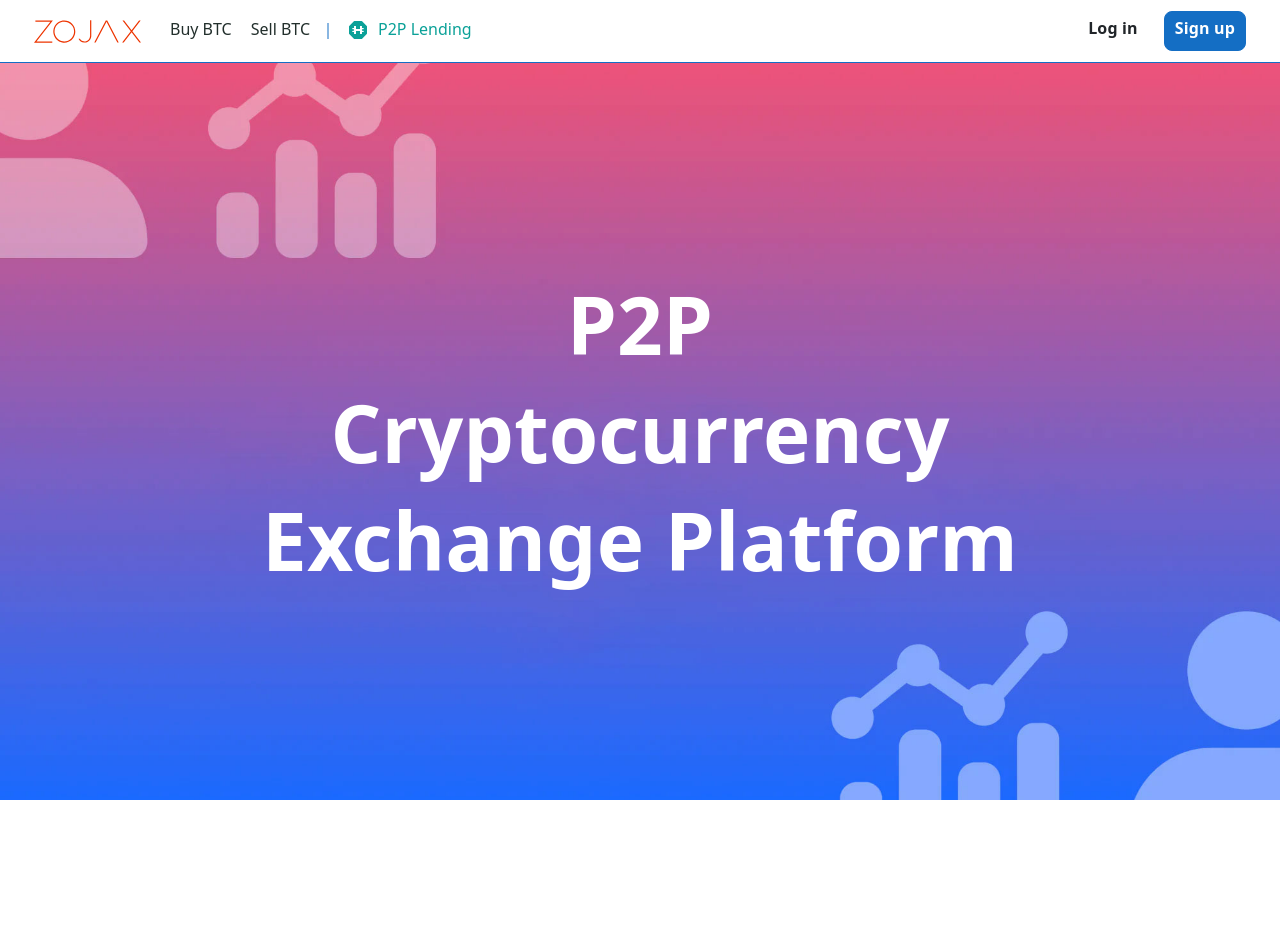
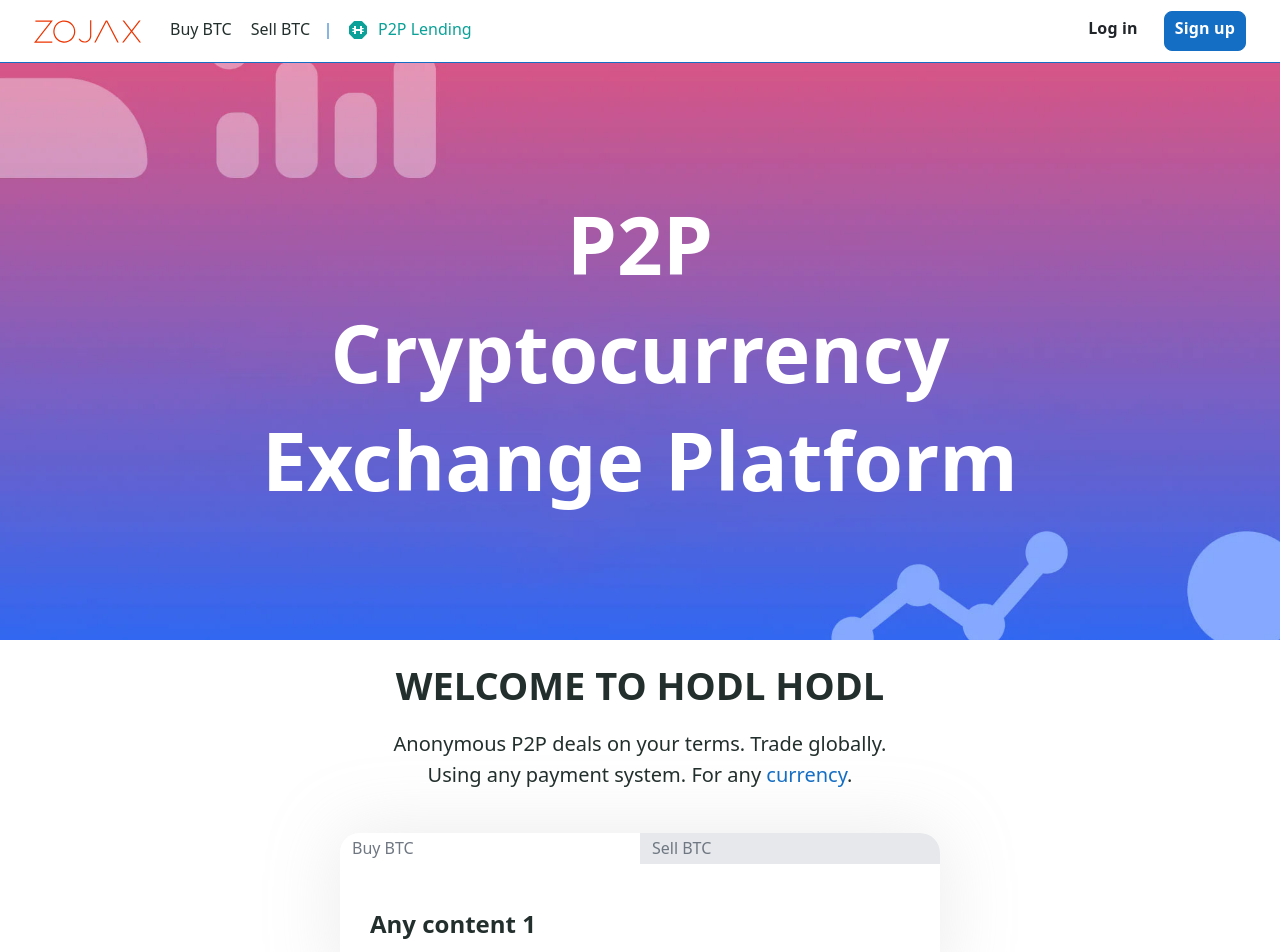
Before and after one commit to alex-tiutiunyk/HODL.zojax.com, a React (Vite) app: page / in a window 1280 px wide. Shown: the top 952 px of the page. Before the commit the page ends 800 px from the top, so only its background shows below. Built offline with nearby package versions, Linux system fonts and the light colour scheme.

Commit message:
Start to work at Filter

```diff
--- a/package.json
+++ b/package.json
@@ -14,6 +14,7 @@
   "dependencies": {
     "react": "^18.3.1",
     "react-dom": "^18.3.1",
+    "react-tabs": "^6.1.0",
     "sass": "^1.83.1"
   },
   "devDependencies": {
--- a/src/App.jsx
+++ b/src/App.jsx
@@ -1,5 +1,6 @@
 import Header from './components/Header/Header';
 import Visual from './components/Visual/Visual';
+import WelcomeSection from './components/WelcomeSection/WelcomeSection';
 
 function App() {
   return (
@@ -7,6 +8,13 @@ function App() {
       <div id='wrapper'>
         <Header />
         <Visual />
+        <WelcomeSection />
+        <br />
+        <br />
+        <br />
+        <br />
+        <br />
+        <br />
       </div>
     </>
   );
--- /dev/null
+++ b/src/components/CurrencyFilter/CurrencyFilter.jsx
@@ -0,0 +1,26 @@
+// import { Tab, Tabs, TabList, TabPanel } from 'react-tabs';
+import { Tab, TabList, TabPanel, Tabs } from 'react-tabs';
+import 'react-tabs/style/react-tabs.css';
+import './CurrencyFilter.scss';
+
+const CurrencyFilter = () => {
+  return (
+    <div className='filter-block'>
+      <Tabs>
+        <TabList>
+          <Tab>Buy BTC</Tab>
+          <Tab>Sell BTC</Tab>
+        </TabList>
+
+        <TabPanel>
+          <h2>Any content 1</h2>
+        </TabPanel>
+        <TabPanel>
+          <h2>Any content 2</h2>
+        </TabPanel>
+      </Tabs>
+    </div>
+  );
+};
+
+export default CurrencyFilter;
--- /dev/null
+++ b/src/components/CurrencyFilter/CurrencyFilter.scss
@@ -0,0 +1,40 @@
+.filter-block {
+  background: #fff;
+  box-shadow: 0 0 70px 4px hsla(0, 0%, 72%, 0.25);
+  border-radius: 20px;
+}
+
+.react-tabs__tab-list {
+  margin: 0;
+  border: none;
+}
+
+.react-tabs__tab {
+  width: 50%;
+  border: none;
+  color: #6f7782;
+  transition: all 0.275s;
+  background-color: #e6e8eb;
+  bottom: 0;
+
+  &:after {
+    display: none;
+  }
+}
+
+.react-tabs__tab--selected {
+  background: #fff;
+  border-radius: 0;
+}
+
+.react-tabs__tab:first-child {
+  border-radius: 20px 0 0 0;
+}
+
+.react-tabs__tab:last-child {
+  border-radius: 0 20px 0 0;
+}
+
+.react-tabs__tab-panel {
+  padding: 30px;
+}
--- a/src/components/Header/Header.jsx
+++ b/src/components/Header/Header.jsx
@@ -1,5 +1,5 @@
 import React from 'react';
-import './header.scss';
+import './Header.scss';
 
 const Header = () => {
   const [isMenu, setIsMenu] = React.useState(false);
--- a/src/components/Header/header.scss
+++ b/src/components/Header/header.scss
@@ -16,7 +16,7 @@
 
 .header__container {
   max-width: 1440px;
-  padding: 5px 1.25rem;
+  padding: 5px 20px;
   height: 62px;
   display: flex;
   justify-content: space-between;
--- a/src/components/Visual/Visual.jsx
+++ b/src/components/Visual/Visual.jsx
@@ -1,4 +1,4 @@
-import './visual.scss';
+import './Visual.scss';
 
 const Visual = () => {
   return (
--- a/src/components/Visual/visual.scss
+++ b/src/components/Visual/visual.scss
@@ -1,5 +1,5 @@
 .visual-box {
-  height: calc(100vh - 63px);
+  height: calc(80vh - 63px);
   overflow: hidden;
   position: relative;
   background: url('/images/visual.jpg') no-repeat 50% 50%;
@@ -9,11 +9,12 @@
   justify-content: center;
 
   @media (min-width: 768px) {
-    height: calc(100vh - 55px);
+    height: calc(80vh - 55px);
   }
 
   @media (min-width: 1280px) {
-    height: calc(100vh - 63px);
+    height: calc(80vh - 63px);
+    min-height: 450px;
   }
 
   img {
--- /dev/null
+++ b/src/components/WelcomeSection/WelcomeSection.jsx
@@ -0,0 +1,21 @@
+import CurrencyFilter from '../CurrencyFilter/CurrencyFilter';
+import './WelcomeSection.scss';
+
+const WelcomeSection = () => {
+  return (
+    <section className='welcome-section'>
+      <div className='welcome-section__container'>
+        <header className='welcome-section__head'>
+          <h1 className='welcome-section_title'>Welcome to Hodl Hodl</h1>
+          <p>Anonymous P2P deals on your terms. Trade globally.</p>
+          <p>
+            Using any payment system. For any <a href='#'>currency</a>.
+          </p>
+        </header>
+        <CurrencyFilter />
+      </div>
+    </section>
+  );
+};
+
+export default WelcomeSection;
--- /dev/null
+++ b/src/components/WelcomeSection/WelcomeSection.scss
@@ -0,0 +1,29 @@
+.welcome-section {
+  padding: 20px 0;
+}
+
+.welcome-section__container {
+  max-width: 640px;
+  padding: 0 20px;
+  margin: 0 auto;
+}
+
+.welcome-section__head {
+  text-align: center;
+  font-size: 20px;
+  line-height: 1.3;
+  font-weight: 500;
+  margin-bottom: 45px;
+}
+
+.welcome-section_title {
+  font-size: 38px;
+  line-height: 51px;
+  font-weight: 700;
+  text-transform: uppercase;
+  margin: 0 0 20px;
+}
+
+.welcome-section__head p {
+  margin: 0 0 5px;
+}
--- a/src/index.css
+++ b/src/index.css
@@ -7,7 +7,18 @@ body {
   font: 1em/19px Emoji Chrome mac os, ui-sans-serif, system-ui, -apple-system, BlinkMacSystemFont,
     Segoe UI, Roboto, Helvetica Neue, Arial, Noto Sans, sans-serif, Apple Color Emoji,
     Segoe UI Emoji, Segoe UI Symbol, Noto Color Emoji;
-  color: #6f7782;
+  color: #222f2c;
+}
+
+a {
+  color: #146ec4;
+  text-decoration: none;
+  transition: all 0.1s linear;
+
+  &:hover:not(.btn) {
+    text-decoration: none;
+    color: #05447f;
+  }
 }
 
 .overlay {
```
Also changed, not shown: 1 other file (tests, documents, lock files or other folders).
